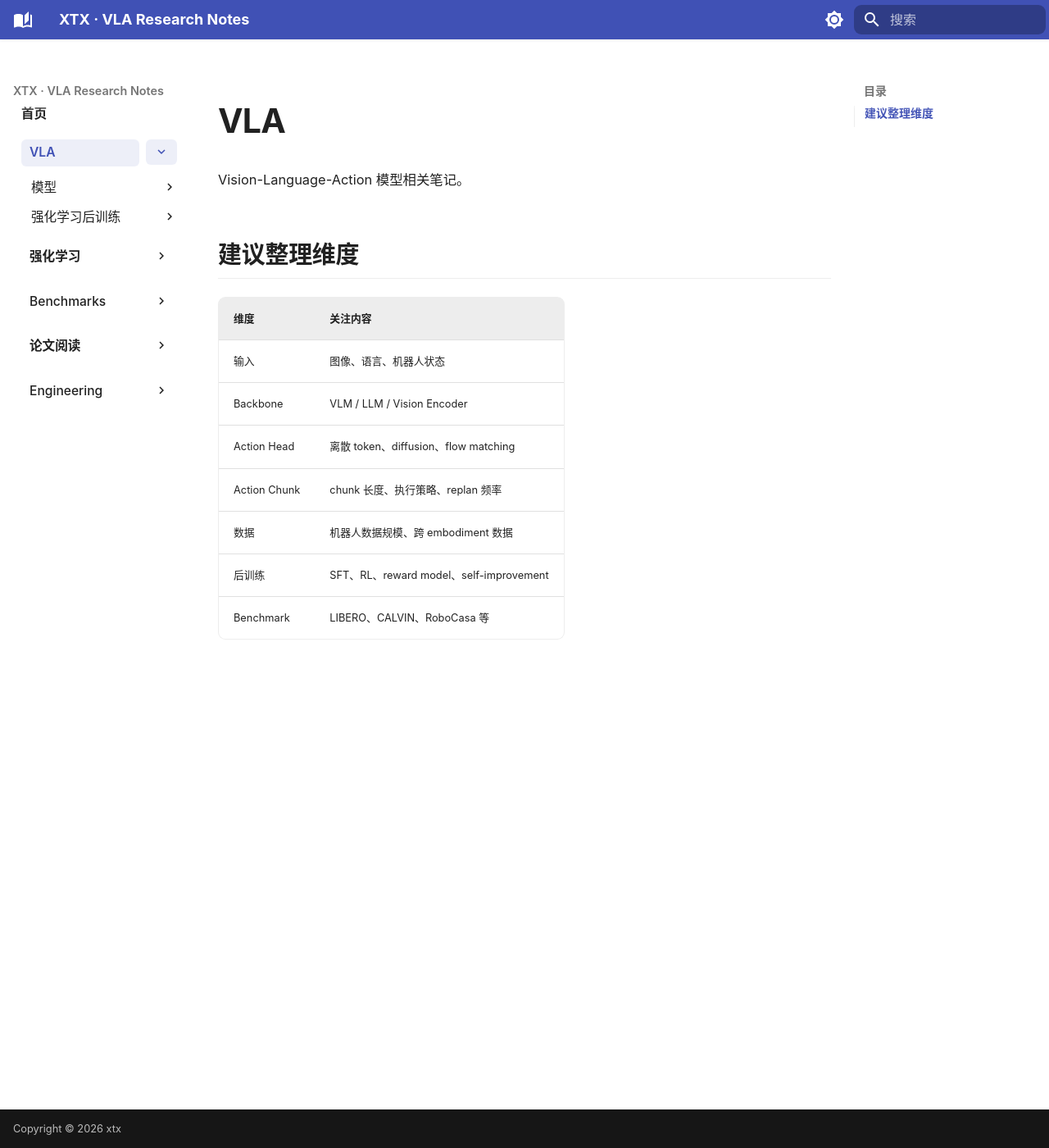
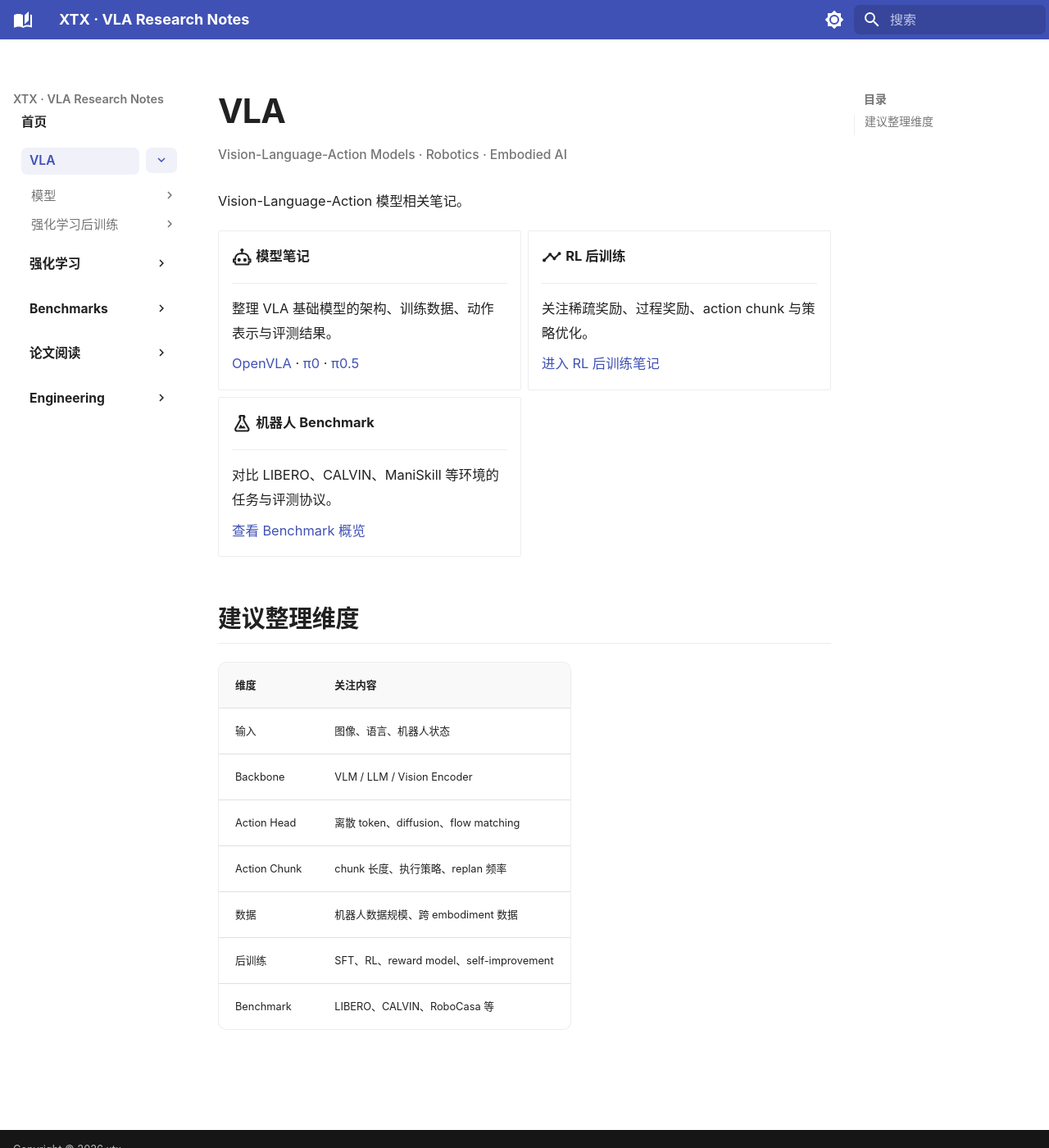
Before and after one commit to xtx1216/research-notes, an MkDocs documentation site: the page built from docs/VLA/index.md, in a window 1280 px wide and 1400 px high. Shown: the whole window at 82% size. Built offline with MkDocs 1.6.1 and Material for MkDocs 9.7.7, drawn with Linux system fonts in a browser that asks for light colours.

Commit message:
update notes

```diff
--- a/docs/VLA/index.md
+++ b/docs/VLA/index.md
@@ -1,6 +1,36 @@
 # VLA
 
+<span class="page-subtitle">Vision-Language-Action Models · Robotics · Embodied AI</span>
+
 Vision-Language-Action 模型相关笔记。
+
+<div class="grid cards" markdown>
+
+-   :material-robot-outline:{ .lg .middle } **模型笔记**
+
+    ---
+
+    整理 VLA 基础模型的架构、训练数据、动作表示与评测结果。
+
+    [OpenVLA](openvla.md) · [π0](../Paper-Notes/vla_base/pi0.md) · [π0.5](../Paper-Notes/vla_base/pi05.md)
+
+-   :material-chart-timeline-variant:{ .lg .middle } **RL 后训练**
+
+    ---
+
+    关注稀疏奖励、过程奖励、action chunk 与策略优化。
+
+    [进入 RL 后训练笔记](rl-post-training.md)
+
+-   :material-flask-outline:{ .lg .middle } **机器人 Benchmark**
+
+    ---
+
+    对比 LIBERO、CALVIN、ManiSkill 等环境的任务与评测协议。
+
+    [查看 Benchmark 概览](../Benchmarks/index.md)
+
+</div>
 
 ## 建议整理维度
 
--- a/docs/assets/stylesheets/extra.css
+++ b/docs/assets/stylesheets/extra.css
@@ -21,8 +21,8 @@
 }
 
 .md-content__inner {
-  max-width: 1000px;
-  padding-top: 1.8rem;
+  max-width: 920px;
+  padding-top: 1.2rem;
   padding-bottom: 4rem;
 }
 
@@ -59,7 +59,7 @@ body {
 }
 
 .md-typeset h2 {
-  border-bottom: 1px solid var(--md-default-fg-color--lightest);
+  border-bottom: 1px solid rgba(0, 0, 0, 0.07);
   font-size: 1.45rem;
   font-weight: 650;
   letter-spacing: -0.01em;
@@ -96,9 +96,19 @@ body {
 }
 
 .md-sidebar--primary .md-nav__link--active {
-  background-color: rgba(63, 81, 181, 0.09);
+  background-color: rgba(63, 81, 181, 0.08);
+  border-radius: 7px;
   color: var(--md-primary-fg-color);
   font-weight: 600;
+}
+
+.md-sidebar--primary .md-nav__item--active > .md-nav__link {
+  color: var(--md-primary-fg-color);
+}
+
+.md-sidebar--primary .md-nav__icon {
+  background: transparent;
+  box-shadow: none;
 }
 
 .md-sidebar--primary .md-nav__item {
@@ -111,13 +121,27 @@ body {
 }
 
 .md-sidebar--primary .md-nav--primary > .md-nav__list > .md-nav__item > .md-nav__link {
-  font-weight: 550;
+  font-weight: 650;
 }
 
 .md-sidebar--primary .md-nav--primary > .md-nav__title {
   color: var(--md-default-fg-color--light);
   font-size: 0.72rem;
   font-weight: 600;
+}
+
+.md-sidebar--primary .md-nav .md-nav .md-nav__link {
+  color: var(--md-default-fg-color--light);
+  font-size: 0.76rem;
+}
+
+.md-sidebar--primary .md-nav .md-nav .md-nav__link--active {
+  color: var(--md-primary-fg-color);
+  font-weight: 600;
+}
+
+.md-sidebar__scrollwrap {
+  padding-top: 0.5rem;
 }
 
 /* -------------------------
@@ -135,16 +159,17 @@ body {
 
 .md-sidebar--secondary .md-nav__list {
   border-left: 1px solid var(--md-default-fg-color--lightest);
-  padding-left: 0.65rem;
+  padding-left: 0.7rem;
 }
 
 .md-sidebar--secondary .md-nav__link {
   color: var(--md-default-fg-color--light);
+  font-size: 0.7rem;
 }
 
 .md-sidebar--secondary .md-nav__link--active {
   color: var(--md-primary-fg-color);
-  font-weight: 550;
+  font-weight: 600;
 }
 
 /* -------------------------
@@ -152,11 +177,12 @@ body {
    ------------------------- */
 
 .md-header {
-  box-shadow: 0 1px 4px rgba(0, 0, 0, 0.08);
+  box-shadow: 0 1px 3px rgba(0, 0, 0, 0.08);
 }
 
 .md-search__form {
-  border-radius: var(--xtx-radius-md);
+  background-color: rgba(0, 0, 0, 0.14);
+  border-radius: 7px;
 }
 
 /* -------------------------
@@ -165,19 +191,21 @@ body {
 
 .md-typeset table:not([class]) {
   border: 1px solid var(--md-default-fg-color--lightest);
-  border-radius: var(--xtx-radius-md);
+  border-radius: 10px;
   box-shadow: none;
+  display: table;
   overflow: hidden;
+  width: 100%;
 }
 
 .md-typeset table:not([class]) th {
-  background-color: var(--md-default-fg-color--lightest);
-  font-weight: 600;
+  background-color: rgba(0, 0, 0, 0.025);
+  font-weight: 650;
 }
 
 .md-typeset table:not([class]) th,
 .md-typeset table:not([class]) td {
-  padding: 0.7rem 0.9rem;
+  padding: 0.8rem 1rem;
 }
 
 .md-typeset table:not([class]) tbody tr {
@@ -256,8 +284,12 @@ mjx-container[display="true"] {
    ------------------------- */
 
 .page-subtitle {
+  display: block;
   color: var(--md-default-fg-color--light);
-  font-size: 0.9rem;
+  font-size: 0.78rem;
+  font-weight: 500;
+  margin-top: -0.9rem;
+  margin-bottom: 1.4rem;
 }
 
 .tags {
@@ -286,6 +318,14 @@ mjx-container[display="true"] {
 
 [data-md-color-scheme="slate"] .md-sidebar--primary .md-nav__link--active {
   background-color: rgba(120, 140, 255, 0.12);
+}
+
+[data-md-color-scheme="slate"] .md-typeset h2 {
+  border-bottom-color: rgba(255, 255, 255, 0.08);
+}
+
+[data-md-color-scheme="slate"] .md-typeset table:not([class]) th {
+  background-color: rgba(255, 255, 255, 0.035);
 }
 
 [data-md-color-scheme="slate"] .md-typeset table:not([class]) tbody tr:hover {
```
